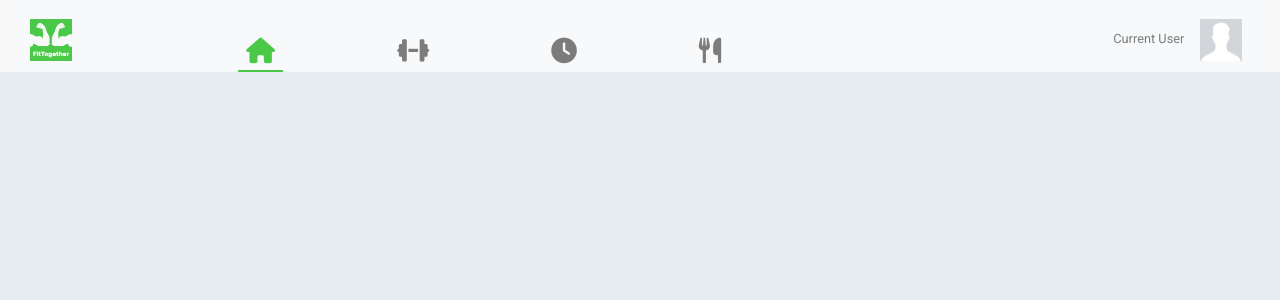
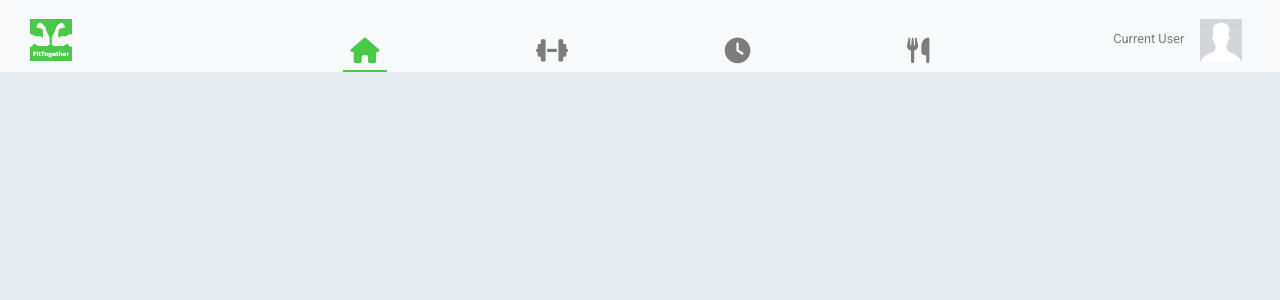
Before and after one commit to 0chriscrew0/fit-together-client, a React (Create React App) app: page /feed in a window 1280 px wide. Shown: the top 300 px of the page. Built offline with nearby package versions, Linux system fonts and the light colour scheme.

Commit message:
fix header styling

```diff
--- a/src/components/Layout/Header.tsx
+++ b/src/components/Layout/Header.tsx
@@ -11,7 +11,7 @@ export default class Header extends React.PureComponent {
         <div className="container-fluid">
           <nav className="navbar navbar-expand navbar-light bg-light px-0 pb-0">
             <div className="row w-100 mx-auto">
-              <div className="col-4 col-md-2 logo-wrapper">
+              <div className="col-4 col-md-3 logo-wrapper">
                 <NavLink className="navbar-brand" to="/">
                   <img
                     className="img-fluid logo"
@@ -21,7 +21,7 @@ export default class Header extends React.PureComponent {
                 </NavLink>
               </div>
 
-              <div className="col-12 col-md-5 order-12 order-md-2 main-wrapper">
+              <div className="col-12 col-md-6 order-12 order-md-2 main-wrapper">
                 <div className="">
                   <ul className="navbar-nav">
                     <li className="nav-item">
@@ -52,7 +52,7 @@ export default class Header extends React.PureComponent {
                 </div>
               </div>
 
-              <div className="col-8 col-md-5 order-3 user-wrapper">
+              <div className="col-8 col-md-3 order-3 user-wrapper">
                 <ul className="navbar-nav ml-auto nav-top">
                   <li className="nav-item">
                     <a className="nav-link" href="#">
```
